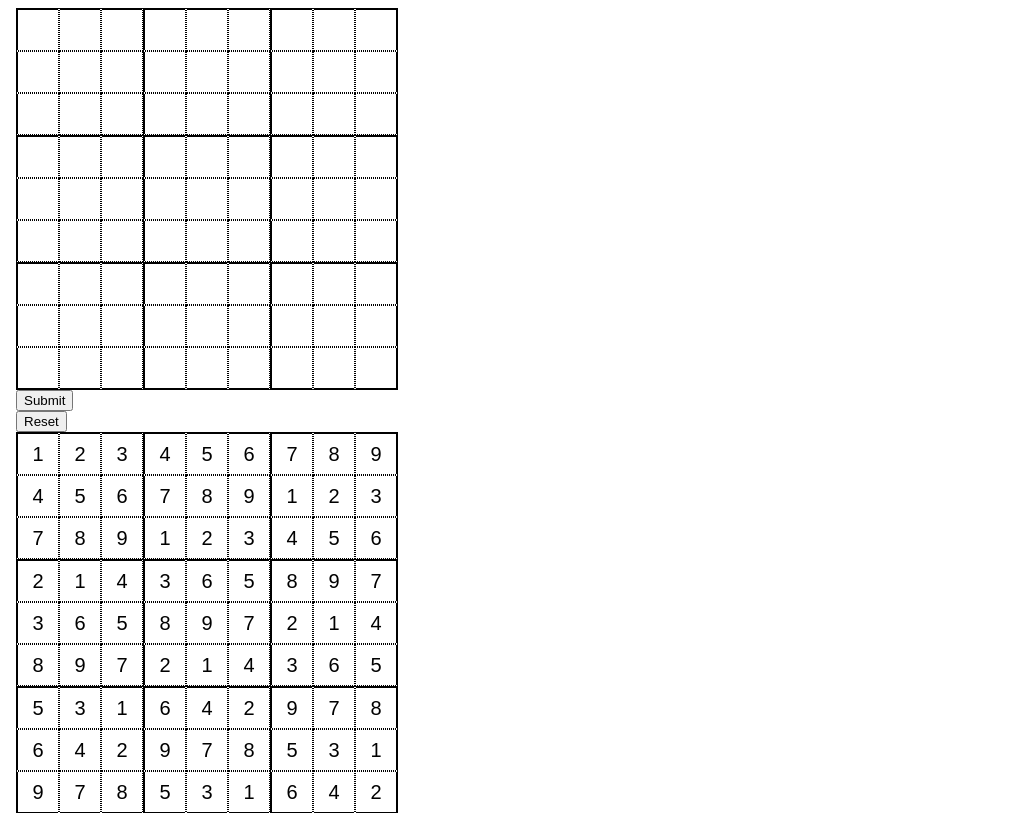
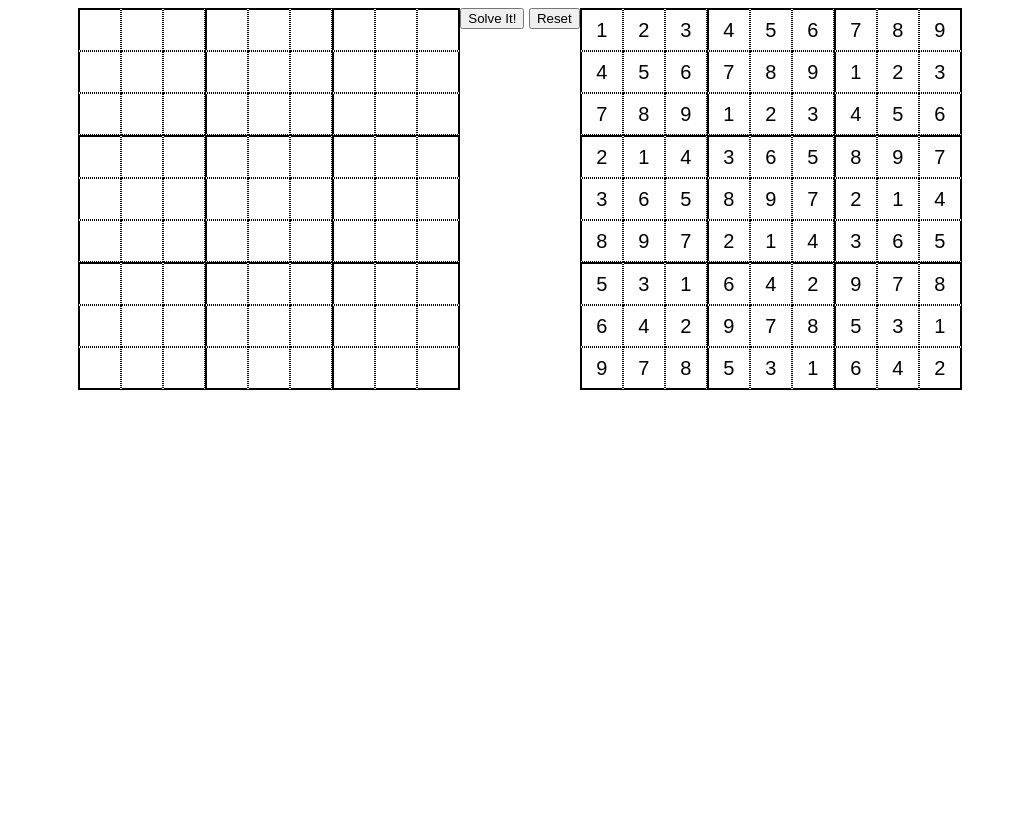
Before and after one commit to KonstantinosLamprakis/solvdoku, a PHP site: page /?data=1 in a window 1280 px wide. Shown: the top 813 px of the page, without its empty margins (0-1009 px from the left). After the commit the page ends 390 px from the top, so only its background shows below. Run offline with PHP 8.4, Linux system fonts and the light colour scheme.

Commit message:
Create basic font-end layout on index.php

```diff
--- a/css/style.css
+++ b/css/style.css
@@ -40,3 +40,8 @@ input[type='text'], input[type='number'] {
 .right {
     border-right: 2px solid black !important
 }
+
+#sudoku-flex {
+    display: flex;
+    justify-content: center;
+  }
--- a/index.php
+++ b/index.php
@@ -10,10 +10,8 @@
 </head>
 
 <body>
-    <div>
-
-</div>
-    <form method="GET" action="<?php echo htmlspecialchars($_SERVER["PHP_SELF"]);?>">
+    <div id="sudoku-flex">
+    <form id="sudoku-input-form" method="GET" action="<?php echo htmlspecialchars($_SERVER["PHP_SELF"]);?>">
         <div id="grid"><input class="top left" type="number" min="1" max="9" autocomplete="off" maxlength="1" name="data[]"
                 inputmode="numeric"><input class="top" type="number" min="1" max="9" autocomplete="off" maxlength="1" name="data[]"
                 inputmode="numeric"><input class="top" type="number" min="1" max="9" autocomplete="off" maxlength="1" name="data[]"
@@ -97,7 +95,7 @@
                 inputmode="numeric"><input class="bottom right" type="number" min="1" max="9" autocomplete="off" maxlength="1" name="data[]"
                 inputmode="numeric"><br>
         </div>
-        <input type="submit" name="submit" value="Submit"><br>
+        <!-- <input type="submit" name="submit" value="Submit"><br> -->
         <!-- <?php #var_dump($_GET["data"]); ?> -->
     </form>
     <?php
@@ -114,6 +112,7 @@
     ?>
     <?php include("solvdoku-core.php"); ?>
     <form method="POST" action="index.php">
+        <input type="submit" form="sudoku-input-form" value="Solve It!"/>
         <input type="submit" name="reset" value="Reset">
     </form>
     <form>
@@ -201,6 +200,7 @@
                 inputmode="numeric"><br>
         </div>
     </form>
+    </div>
 </body>
 
 </html>
```
